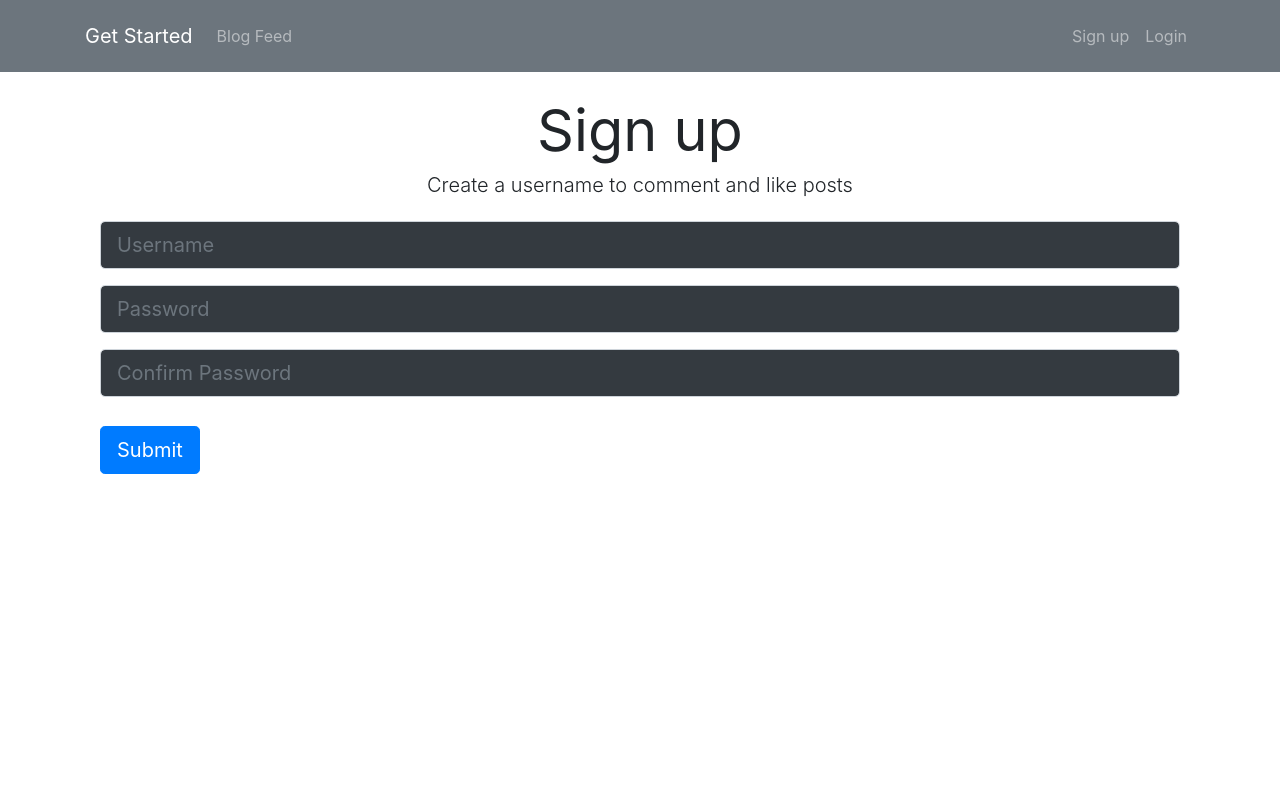
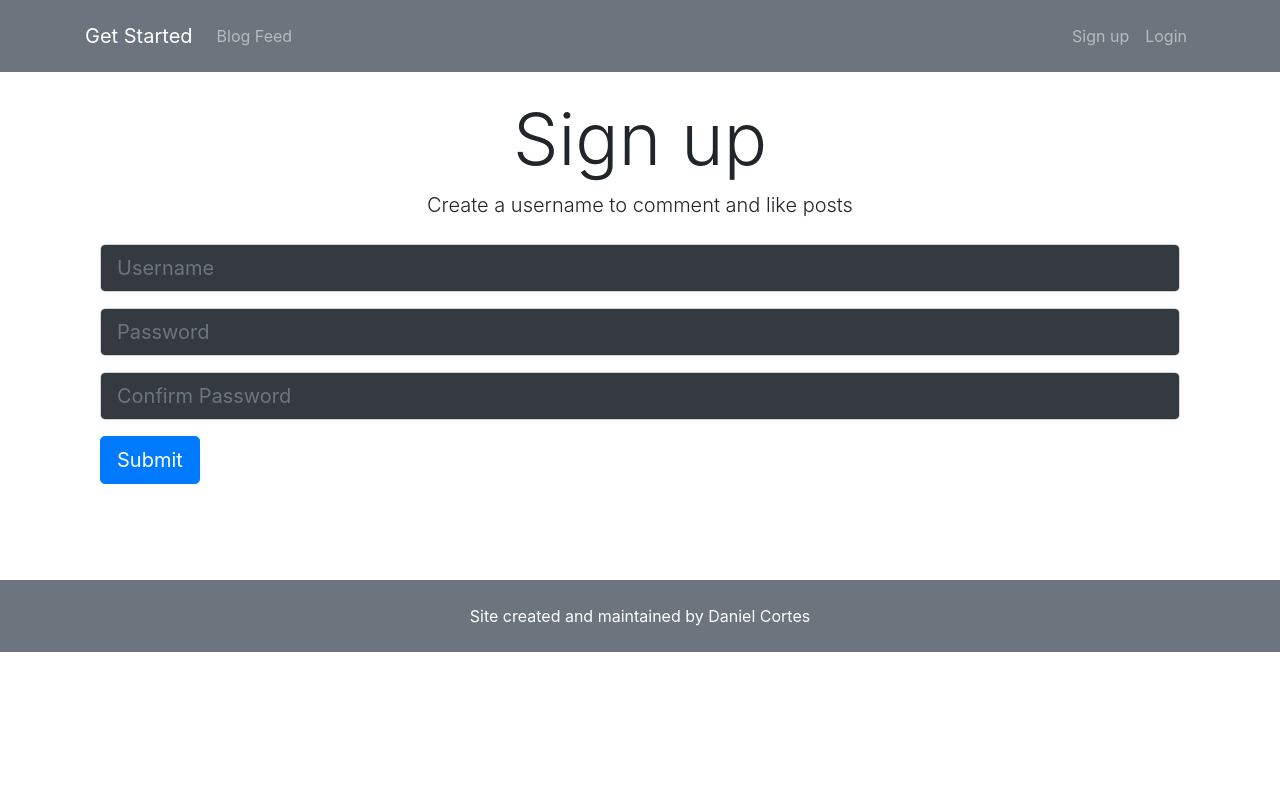
Before and after one commit to DanielCortesTX/Cortes-Blog, a React (Create React App) app in the folder client/: page /register in a window 1280 px wide. Shown: the top 800 px of the page. Built offline with nearby package versions, Linux system fonts and the light colour scheme.

Commit message:
fix: Adjusted error Blowing up size

```diff
--- a/client/src/components/auth/Login.js
+++ b/client/src/components/auth/Login.js
@@ -57,10 +57,10 @@ class Login extends Component {
     const { errors } = this.state
 
     return (
-      <div className="register-log">
+      <div className="register">
         <div className="container">
-          <div className="m-auto display-3">
-            <h1 className="text-center display-3 lead small mt-4">
+          <div className="m-auto">
+            <h1 className="text-center display-3 mt-4">
               Log In
             </h1>
             <p
@@ -103,6 +103,9 @@ class Login extends Component {
                 type="submit"
                 className="btn btn-lg btn-primary mb-4"
               />
+              <br/>
+            <br/>
+            <br/>
             </form>
           </div>
         </div>
--- a/client/src/components/auth/Register.js
+++ b/client/src/components/auth/Register.js
@@ -57,16 +57,15 @@ class Register extends Component {
     const { errors } = this.state
 
     return (
-      <div className="register-log">
+      <div className="register">
         <div className="container">
-          <div className="m-auto display-3">
-            <h1 className="text-center display-3 lead small mt-4">Sign up
+          <div className="m-auto">
+            <h1 className="text-center display-3 mt-4">Sign up
             </h1>
             <p className="lead text-center mb-4">Create a username to comment and like posts</p>
-            <form onSubmit={this.onSubmit}>
-              <div noValidate className="form-group">
+            <form noValidate onSubmit={this.onSubmit}>
+              <div className="form-group">
                 <input
-                  type="text"
                   className={classnames('form-control form-control-lg bg-dark text-light', {
                     'is-invalid': errors.username
                   })}
@@ -75,10 +74,10 @@ class Register extends Component {
                   value={this.state.username}
                   onChange={this.onChange}
                 />
-                  {errors.username && (<div
+                  {errors.username && <div
                     className="invalid-feedback">
                     {errors.username}</div>
-                  )}
+                  }
               </div>
               <div className="form-group">
                 <input
@@ -115,6 +114,9 @@ class Register extends Component {
                   className="btn btn-lg btn-primary mb-4"
               />
             </form>
+            <br/>
+            <br/>
+            <br/>
           </div>
         </div>
       </div>
```
